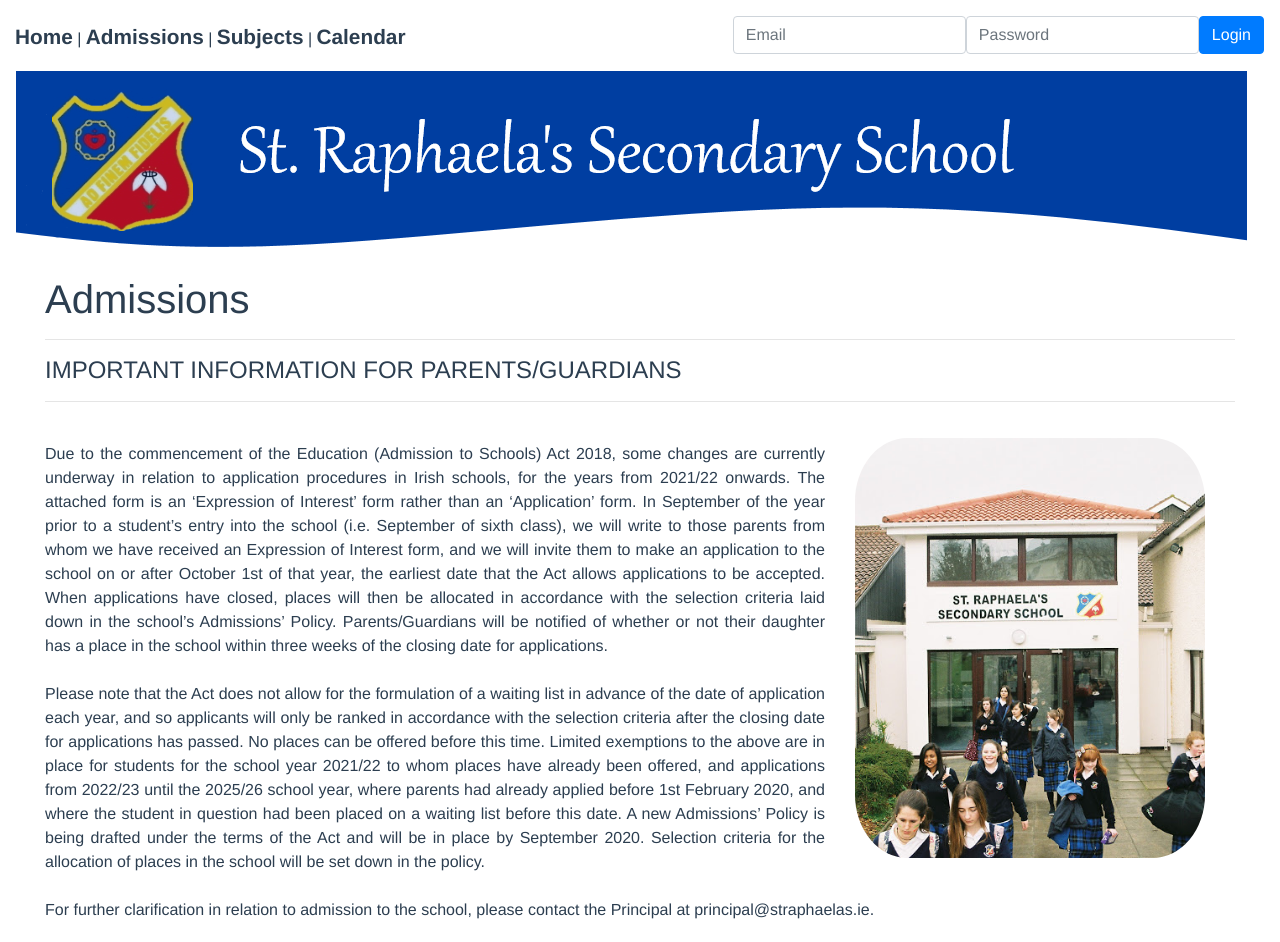
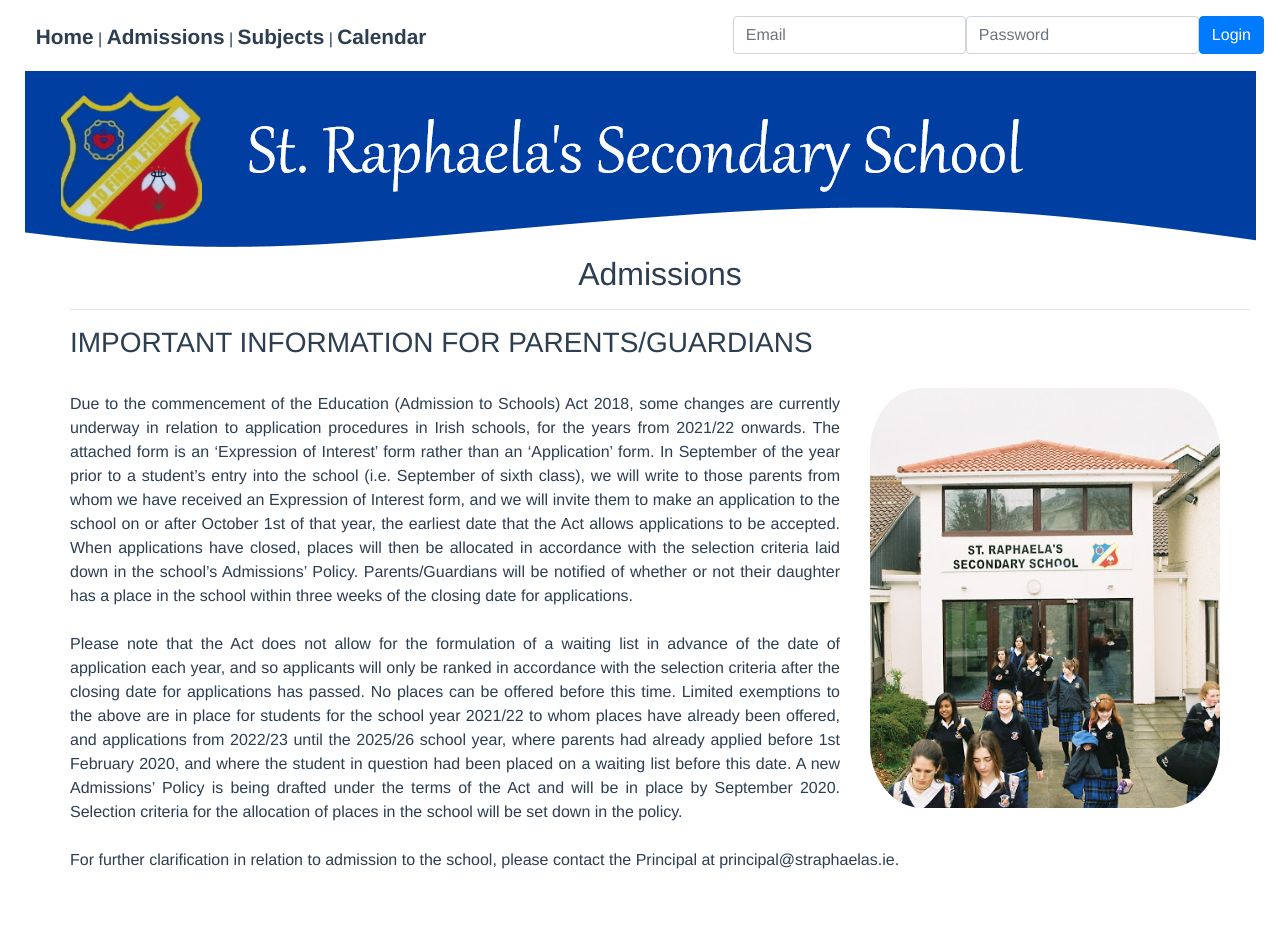
Before and after one commit to X00152032/HDip-Project, a Vue app in the folder Client/: page /#/Admissions in a window 1280 px wide. After the commit the page ends 892 px from the top, so only its background shows below. Built offline with nearby package versions, Linux system fonts and the light colour scheme.

Commit message:
More html updates etc

```diff
--- a/Client/src/App.vue
+++ b/Client/src/App.vue
@@ -59,6 +59,7 @@
 #nav {
     text-align: left;
     padding-top: 1.3em;
+    padding-left: 1.3em
 }
 #nav a {
     font-weight: bold;
@@ -68,4 +69,16 @@
 #nav a.router-link-exact-active {
     color: #1c3bc4;
 }
+
+.logo{
+    width:100%
+}
+
+.logo img{
+  max-width: 100%;
+  max-height: 100%;
+  margin: auto;
+  display: block;
+}
+
 </style>
--- a/Client/src/views/AdmissionsPage.vue
+++ b/Client/src/views/AdmissionsPage.vue
@@ -1,14 +1,15 @@
+<!--Admissions Page -->
 <template>
-  <div class="admissions">
-    <h1>Admissions</h1> <hr>
-    <h4> IMPORTANT INFORMATION FOR PARENTS/GUARDIANS </h4><hr>
+  <div class="admissions container-fluid">
+    <div class="bg-white text-grey" style="text-align: left"> <!--format table-->
+        <ol class="ordered-list">
+        <h2>Admissions</h2> <hr>
+        <h3> IMPORTANT INFORMATION FOR PARENTS/GUARDIANS </h3>
+  <div class="image">
+            <img alt="School Entrance" src="../assets/welcome.jpg">
+  </div>
 
-<div class="image">
-            <img alt="School Entrance" src="../assets/welcome.jpg" style="width:350px;height:420px;">
-</div>
-
-<p>
-<br>
+<p><br>
 Due to the commencement of the Education (Admission to Schools) Act 2018, some changes are currently underway in relation to application procedures in Irish schools, for the years from 2021/22 onwards.
 
 The attached form is an ‘Expression of Interest’ form rather than an ‘Application’ form.
@@ -27,22 +28,33 @@
 <br><br>
 For further clarification in relation to admission to the school, please contact the Principal at principal@straphaelas.ie.
 </p>
-  </div>
+</ol>
+</div>
+</div>
+
 </template>
 
 <style>
-
 .admissions {
   text-align:justify;
-    margin-top:20px; /*to have the space above the image*/
+    margin-top:0px; /*to have the space above the image*/
     margin-bottom:20px; /*to have the space under the image*/
     margin-left:30px; /*to have the space under the image*/
     margin-right:30px; /*to have the space under the image*/
+}
 
+p{
+  text-align:justify
+}
+
+h2{
+  text-align:center
 }
 
 
 .image img{
+    width:350px;
+    height:420px;
     image-rendering: optimizeSpeed;
     float:right;
     border-radius: 15%;
--- a/Client/src/views/HomePage.vue
+++ b/Client/src/views/HomePage.vue
@@ -1,12 +1,12 @@
 <!-- Home Page -->
 <template>
-<div class="home container">
+<div class="home container-fluid">
    <!-- <img alt="School Crest" src="../assets/raphs-header.jpg"> -->
-    <Welcome msg="Welcome to our School" leader=""/> <!-- / is important-->
+    <Welcome msg="Welcome to our School" leader=""/><hr>
       <div class="images">
             <img alt="School aerial picture" src="../assets/aerial.jpg">
-            <img alt="girls with books" src="../assets/books.jpg">
-            <img alt="students as heores" src="../assets/heroes.jpg">
+            <img alt="Girls with books" src="../assets/books.jpg">
+            <img alt="Students as heores" src="../assets/heroes.jpg">
       </div>
     <div class="bg-white text-grey" style="text-align: left"> <!--format table-->
         <ol class="ordered-list">
--- a/Client/src/views/SubjectPage.vue
+++ b/Client/src/views/SubjectPage.vue
@@ -1,22 +1,22 @@
-<!-- Home Page -->
+<!-- Subject Page -->
 <template>
-<div class="subjects container">
+<div class="subject container-fluid">
    <!-- Header Image in App.vue -->
     <Welcome msg="Subjects" leader=""/> <!-- / is important-->
-      <div class="subjectimages">
+    <hr><div class="subjectimages">
             <img alt="Results day" src="../assets/science.jpg">
             <img alt="Results day" src="../assets/exams.jpg">
             <img alt="Results day" src="../assets/results.jpg">
+      </div>
 
-
-      </div>
-    <div class="bg-white text-grey" style="text-align: left"> <!--format table-->
+  <div class="bg-white text-grey" style="text-align: left"> <!--format table-->
         <ol class="ordered-list">
             <SyllabusItem :id="item.id" v-for="item in contents" :contentModel="item" :key="item.id" />
         </ol>
     </div>
 </div>
 </template>
+
 
 <script>
 // @ is an alias to /src
@@ -63,8 +63,9 @@
 }
 </script>
 
+
 <style scoped>
-.subjects {
+.subject {
     text-align: center;
 }
 .ordered-list {
@@ -86,7 +87,6 @@
 text-align:justify
 }
 
-
 .footer{
 text-align: center;}
 </style>
--- a/Client/src/views/SyllabusPage.vue
+++ b/Client/src/views/SyllabusPage.vue
@@ -1,5 +1,6 @@
+<!-- Syllabus Page -->
 <template>
-<div class="home container-fluid"> <!-- call models (based on db tables) to page -->
+<div class="syllabus container-fluid"> <!-- call models (based on db tables) to page -->
 <h4>Add, Edit and Remove Subjects and Syllabus Content - visible when logged in as Teacher/Admin</h4>
     <Syllabus :contentModel="models.contentModel" :subjectModel="models.subjectModel" />
 </div>
```
